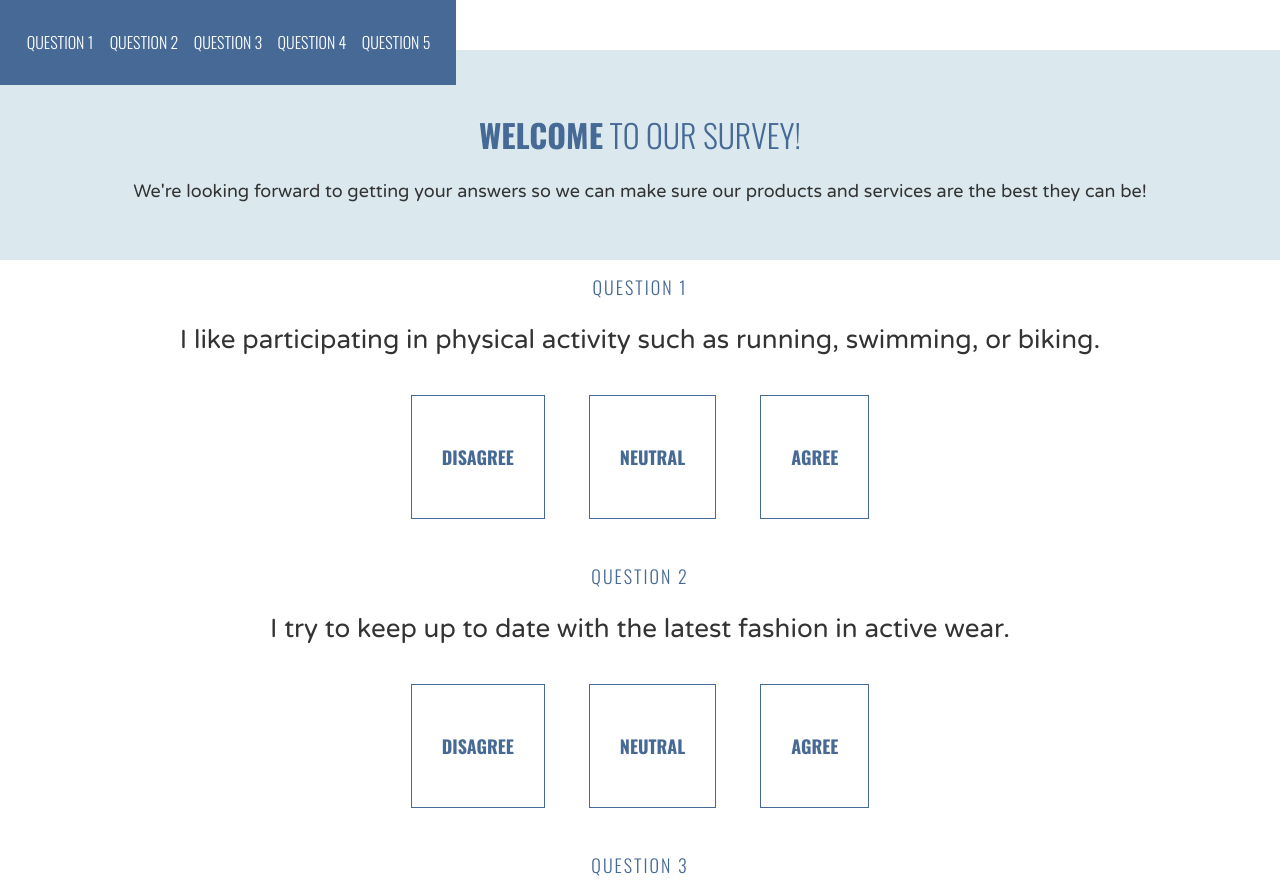
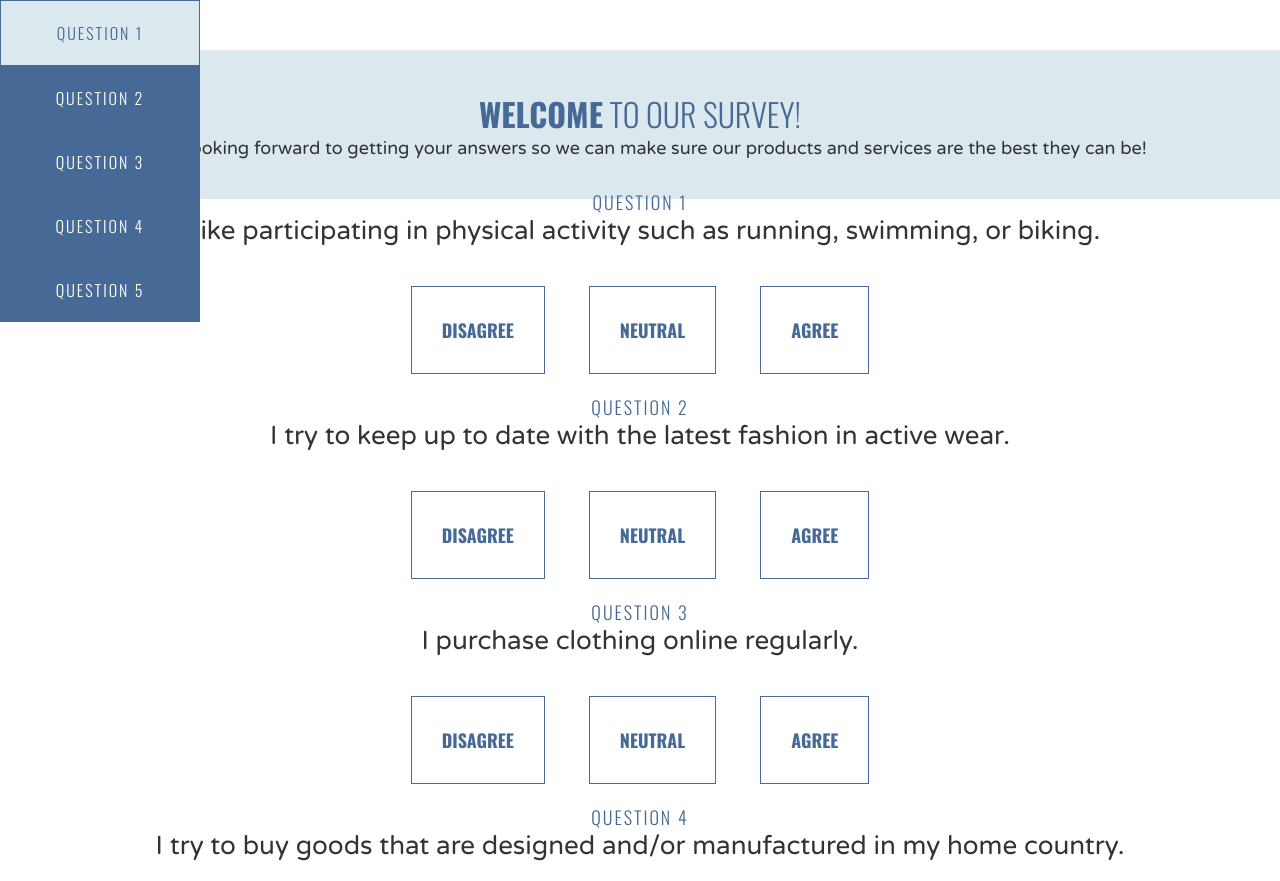
Before and after one commit to mala-biedronka/contact-list, a plain HTML site: page the quiz/the quiz.html in a window 1280 px wide. Shown: the top 881 px of the page. Drawn offline with nearby package versions, Linux system fonts and the light colour scheme.

Commit message:
create an questions nav bar

```diff
--- a/the quiz/style.css
+++ b/the quiz/style.css
@@ -1,3 +1,9 @@
+* {
+    margin: 0;
+    padding: 0;
+    box-sizing: border-box;
+}
+
 body {
     background-color: #FFF;
     margin: 0 auto;
@@ -5,29 +11,32 @@ body {
 
 header {
     background-color: #466995;
-    border-bottom: 1px solid #466995;
     position: fixed;
-    z-index: 2;
+    display: block;
+    width: 200px;
+    z-index: 10;
 }
 
 ul {
-    margin: 30px auto;
-    padding: 0 20px;
     text-align: center;
+    list-style: none;
 }
 
 li {
     color: #FFF;
     font-family: 'Oswald', sans-serif;
     font-size: 16px;
-    font-weight: 300;
+    font-weight: 200;
+    letter-spacing: 2px;
     text-transform: uppercase;
-    display: inline-block;
-    width: 80px;
+    width: 200px;
+    padding: 20px 0px;
 }
 
 li:hover {
-    color: #DBE9EE;
+    color: #466995;
+    background-color: #DBE9EE;
+    border: 1px solid #466995;
 }
 
 h1 {
--- a/the quiz/the quiz.html
+++ b/the quiz/the quiz.html
@@ -1,7 +1,7 @@
 <!DOCTYPE html>
 <html>
 <head>
-    <title>Please Participate in Our Survey!</title>
+    <title>Let`s participate in Our Survey!</title>
     <link href="https://fonts.googleapis.com/css?family=Oswald:300,700|Varela+Round" rel="stylesheet">
     <link rel="stylesheet" type="text/css" href="style.css">
 </head>
@@ -17,10 +17,13 @@
     </ul>
 </header>
 
+
+
 <div class="welcome">
     <h1><strong>Welcome</strong> to our survey!</h1>
     <p>We're looking forward to getting your answers so we can make sure our products and services are the best they can be!</p>
 </div>
+
 
 <div class="question">
     <h4>Question 1</h4>
@@ -39,6 +42,8 @@
     </div>
 </div>
 
+
+
 <div class="question">
     <h4>Question 2</h4>
     <h2>I try to keep up to date with the latest fashion in active wear.</h2>
@@ -55,6 +60,8 @@
         <h3>Agree</h3>
     </div>
 </div>
+
+
 
 <div class="question">
     <h4>Question 3</h4>
@@ -73,6 +80,8 @@
     </div>
 </div>
 
+
+
 <div class="question">
     <h4>Question 4</h4>
     <h2>I try to buy goods that are designed and/or manufactured in my home country.</h2>
@@ -90,6 +99,8 @@
     </div>
 </div>
 
+
+
 <div class="question">
     <h4>Question 5</h4>
     <h2>I look to famous athletes when trying to choose what to wear when training.</h2>
@@ -106,9 +117,13 @@
         <h3>Agree</h3>
     </div>
 </div>
+
+
+
 <footer>
     <h3>Thanks for taking our survey!</h3>
 </footer>
 
+
 </body>
 </html>
```
